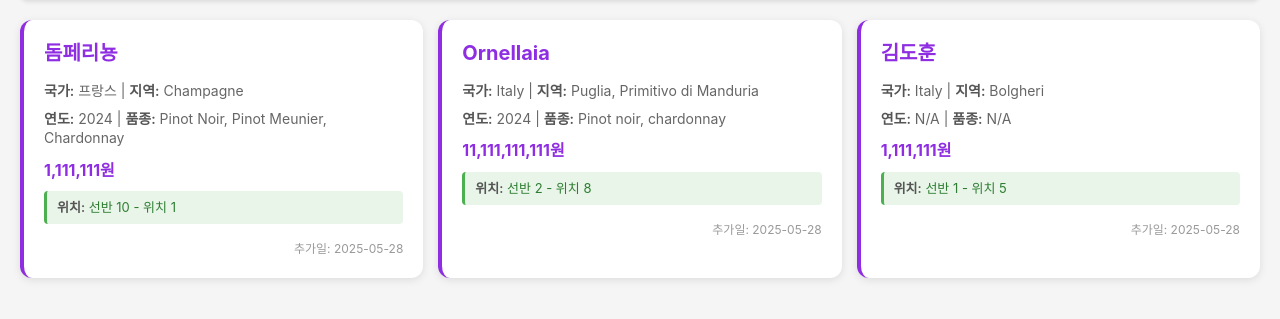
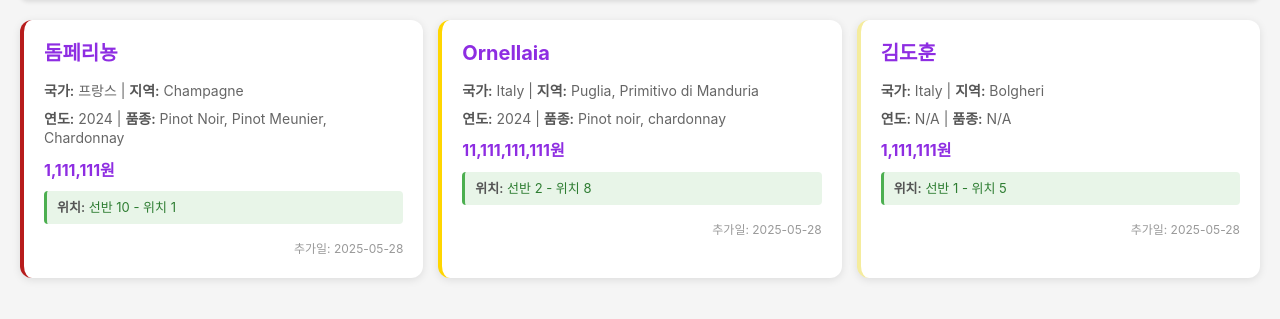
Before and after one commit to april2901/wine_project, a Flask app: page / in a window 1280 px wide. Shown: the part 94-413 px from the top of the page. Run offline with Flask 3, Linux system fonts and the light colour scheme; data comes from the database, SQL or seed files in the repository; both versions use the stored data as it was after the commit.

Commit message:
add winecolor

```diff
--- a/app.py
+++ b/app.py
@@ -1,6 +1,8 @@
 from flask import Flask, render_template, request, redirect, url_for, flash, session, jsonify
 import sqlite3
 from datetime import datetime
+from dotenv import load_dotenv
+import os
 
 app = Flask(__name__)
 app.secret_key = 'your-secret-key'
@@ -31,7 +33,8 @@ def init_db():
                 notes TEXT,
                 date_added TEXT,
                 shelf_number INTEGER,
-                position_in_shelf INTEGER
+                position_in_shelf INTEGER,
+                wine_type INTEGER
             )
         ''')
         print("wines 테이블이 생성되었습니다.")
@@ -50,6 +53,10 @@ def init_db():
             cursor.execute('ALTER TABLE wines ADD COLUMN position_in_shelf INTEGER')
             print("position_in_shelf 컬럼이 추가되었습니다.")
 
+        if 'position_in_shelf' not in columns:
+            cursor.execute('ALTER TABLE wines ADD COLUMN wine_type INTEGER')
+            print("wine_type 컬럼이 추가되었습니다.")
+
     conn.commit()
     conn.close()
 
@@ -65,14 +72,14 @@ def index():
 
     if search_query:
         cursor.execute('''
-            SELECT id, name, country, region, year, grape_variety, price, notes, date_added, shelf_number, position_in_shelf
+            SELECT id, name, country, region, year, grape_variety, price, notes, date_added, shelf_number, position_in_shelf, wine_type
             FROM wines
             WHERE name LIKE ? OR country LIKE ? OR region LIKE ? OR grape_variety LIKE ?
             ORDER BY date_added DESC
         ''', (f'%{search_query}%', f'%{search_query}%', f'%{search_query}%', f'%{search_query}%'))
     else:
         cursor.execute('''
-            SELECT id, name, country, region, year, grape_variety, price, notes, date_added, shelf_number, position_in_shelf
+            SELECT id, name, country, region, year, grape_variety, price, notes, date_added, shelf_number, position_in_shelf, wine_type
             FROM wines
             ORDER BY date_added DESC
         ''')
@@ -122,12 +129,13 @@ def api_shelf_wines(shelf_number):
             'grape_variety': wine[5],
             'price': wine[6],
             'notes': wine[7],
-            'position': None
+            'position': None,
+            'type': wine[11]
         }
 
         # 위치 정보가 있는 경우 추가 (컬럼 개수 확인)
         if len(wine) > 9:
-            wine_dict['position'] = wine[9]
+            wine_dict['position'] = wine[10]
 
         wine_list.append(wine_dict)
 
@@ -191,6 +199,7 @@ def add_wine():
         notes = request.form['notes']
         shelf_number = request.form.get('shelf_number') or None
         position_in_shelf = request.form.get('position_in_shelf') or None
+        wine_type = request.form['type']
 
         conn = sqlite3.connect('wine_cellar.db')
         cursor = conn.cursor()
@@ -208,9 +217,9 @@ def add_wine():
                 return render_template('add.html')
 
         cursor.execute('''
-            INSERT INTO wines (name, country, region, year, grape_variety, price, notes, date_added, shelf_number, position_in_shelf)
-            VALUES (?, ?, ?, ?, ?, ?, ?, ?, ?, ?)
-        ''', (name, country, region, year, grape_variety, price, notes, datetime.now().strftime('%Y-%m-%d'), shelf_number, position_in_shelf))
+            INSERT INTO wines (name, country, region, year, grape_variety, price, notes, date_added, shelf_number, position_in_shelf,wine_type)
+            VALUES (?, ?, ?, ?, ?, ?, ?, ?, ?, ?, ?)
+        ''', (name, country, region, year, grape_variety, price, notes, datetime.now().strftime('%Y-%m-%d'), shelf_number, position_in_shelf,wine_type))
 
         conn.commit()
         conn.close()
@@ -238,6 +247,7 @@ def edit_wine(wine_id):
         notes = request.form['notes']
         shelf_number = request.form.get('shelf_number') or None
         position_in_shelf = request.form.get('position_in_shelf') or None
+        wine_type = request.form['type']
 
         # 위치가 이미 사용 중인지 확인 (현재 와인 제외)
         if shelf_number and position_in_shelf:
@@ -255,9 +265,9 @@ def edit_wine(wine_id):
 
         cursor.execute('''
             UPDATE wines
-            SET name=?, country=?, region=?, year=?, grape_variety=?, price=?, notes=?, shelf_number=?, position_in_shelf=?
+            SET name=?, country=?, region=?, year=?, grape_variety=?, price=?, notes=?, shelf_number=?, position_in_shelf=?,wine_type=?
             WHERE id=?
-        ''', (name, country, region, year, grape_variety, price, notes, shelf_number, position_in_shelf, wine_id))
+        ''', (name, country, region, year, grape_variety, price, notes, shelf_number, position_in_shelf,wine_type, wine_id))
 
         conn.commit()
         conn.close()
@@ -289,14 +299,19 @@ def delete_wine(wine_id):
     flash('와인이 성공적으로 삭제되었습니다!', 'success')
     return redirect(url_for('index'))
 
+
+load_dotenv()
+
 @app.route('/login', methods=['GET', 'POST'])
 def login():
     if request.method == 'POST':
         username = request.form['username']
         password = request.form['password']
 
-        # 간단한 하드코딩된 인증 (실제로는 데이터베이스 사용 권장)
-        if (username == 'mom' or username=='dad' or username=='son' or username=='daughter') and password == '1258':
+        allowed_usernames = os.getenv('ADMIN_USERNAME', '').split(',')
+        admin_password = os.getenv('ADMIN_PASSWORD', '')
+
+        if username in allowed_usernames and password == admin_password:
             session['logged_in'] = True
             session['username'] = username
             flash('로그인 성공!', 'success')
--- a/requirements.txt
+++ b/requirements.txt
@@ -1,2 +1,3 @@
 Flask==2.2.5
 Flask-SQLAlchemy==3.1.1
+python-dotenv
--- a/static/css/style.css
+++ b/static/css/style.css
@@ -138,13 +138,31 @@ body {
     gap: 15px;
 }
 
-.wine-card {
+.wine-card-red {
     background-color: white;
     border-radius: 12px;
     box-shadow: 0 2px 8px rgba(0,0,0,0.1);
     padding: 20px;
     position: relative;
-    border-left: 4px solid #8e2de2;
+    border-left: 4px solid #b71c1c;
+    transition: transform 0.2s ease, box-shadow 0.2s ease;
+}
+.wine-card-white {
+    background-color: white;
+    border-radius: 12px;
+    box-shadow: 0 2px 8px rgba(0,0,0,0.1);
+    padding: 20px;
+    position: relative;
+    border-left: 4px solid #ffd600;
+    transition: transform 0.2s ease, box-shadow 0.2s ease;
+}
+.wine-card-sparkling {
+    background-color: white;
+    border-radius: 12px;
+    box-shadow: 0 2px 8px rgba(0,0,0,0.1);
+    padding: 20px;
+    position: relative;
+    border-left: 4px solid #f5ec9d;
     transition: transform 0.2s ease, box-shadow 0.2s ease;
 }
 
--- a/templates/add.html
+++ b/templates/add.html
@@ -24,6 +24,11 @@
             <div class="form-group">
                 <label for="name">와인 이름:</label>
                 <input type="text" id="name" name="name" required>
+            </div>
+
+            <div class="form-group">
+                <label for="type">종류: 레드1,화이트2,스파클링3</label>
+                <input type="number" id="type" name="type" min="1" max="3">
             </div>
 
             <div class="form-group">
--- a/templates/edit.html
+++ b/templates/edit.html
@@ -24,6 +24,11 @@
             <div class="form-group">
                 <label for="name">와인 이름:</label>
                 <input type="text" id="name" name="name" value="{{ wine[1] }}" required>
+            </div>
+
+            <div class="form-group">
+                <label for="type">종류: 레드1,화이트2,스파클링3</label>
+                <input type="number" id="type" name="type" value="{{ wine[11] }}" min="1" max="3">
             </div>
 
             <div class="form-group">
--- a/templates/index.html
+++ b/templates/index.html
@@ -49,7 +49,15 @@
     {% if wines %}
         <div class="wine-grid">
             {% for wine in wines %}
+                {% if wine[11] == 1 %}
+                <div class="wine-card-red">
+                {% elif wine[11] == 2 %}
+                <div class="wine-card-white">
+                {% elif wine[11] == 3 %}
+                <div class="wine-card-sparkling">
+                {% else %}
                 <div class="wine-card">
+                {% endif %}
                     <div class="wine-name">{{ wine[1] }}</div>
 
                     <div class="wine-details">
```
Also changed, not shown: static/css/cellar.css (+16 -2 lines), static/js/cellar.js (+7 -1 lines), wine_cellar.db, 2 other files. Lines whose indentation alone changed are shown as unchanged.
